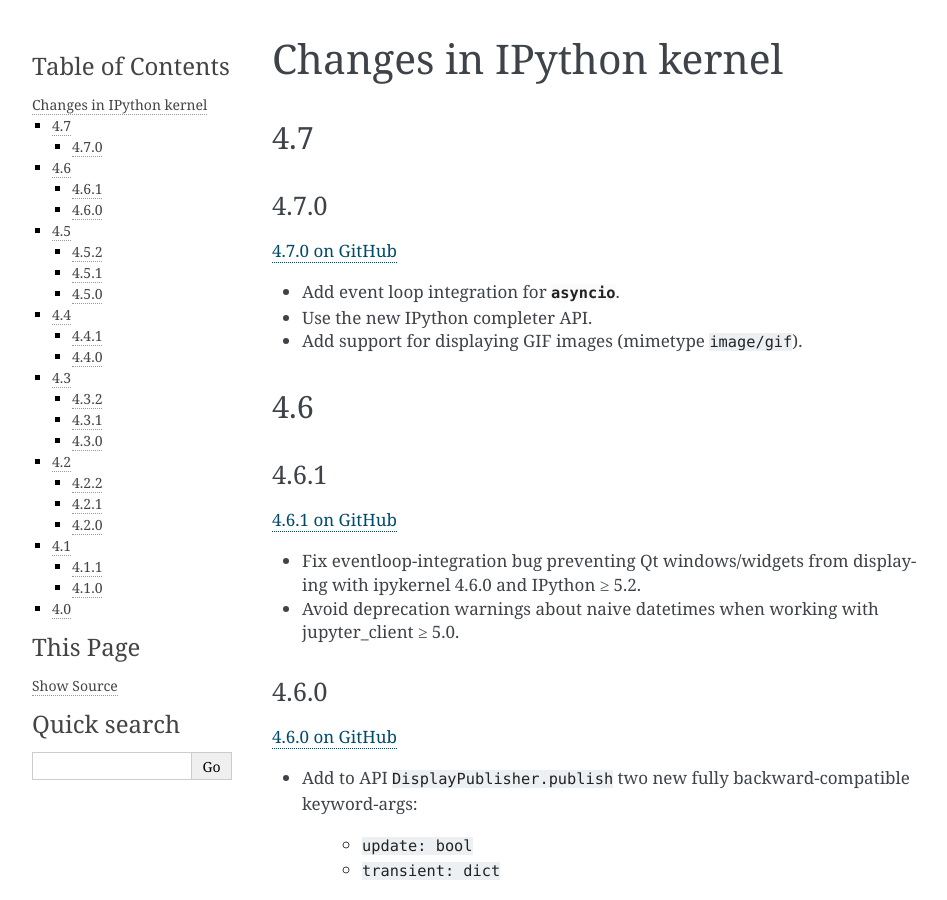
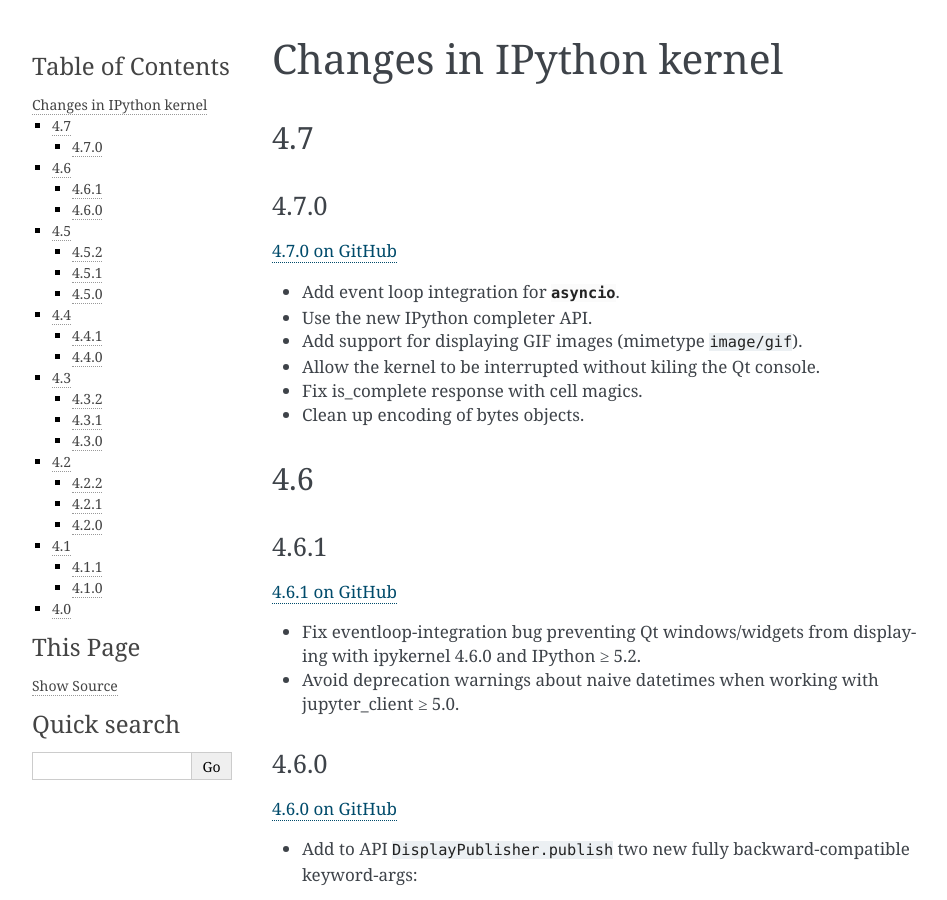
Before and after one commit to ipython/ipykernel, a Sphinx documentation site: the page built from docs/changelog.rst, in a window 1280 px wide and 900 px high. Shown: the whole window, without its empty margins (148-1095 px from the left). Built offline with Sphinx 7.4.7, drawn with Linux system fonts in a browser that asks for light colours.

Commit message:
Add entries to change log

```diff
--- a/docs/changelog.rst
+++ b/docs/changelog.rst
@@ -12,6 +12,10 @@
 - Add event loop integration for :mod:`asyncio`.
 - Use the new IPython completer API.
 - Add support for displaying GIF images (mimetype ``image/gif``).
+- Allow the kernel to be interrupted without kiling the Qt console.
+- Fix is_complete response with cell magics.
+- Clean up encoding of bytes objects.
+
 
 4.6
 ---
```
